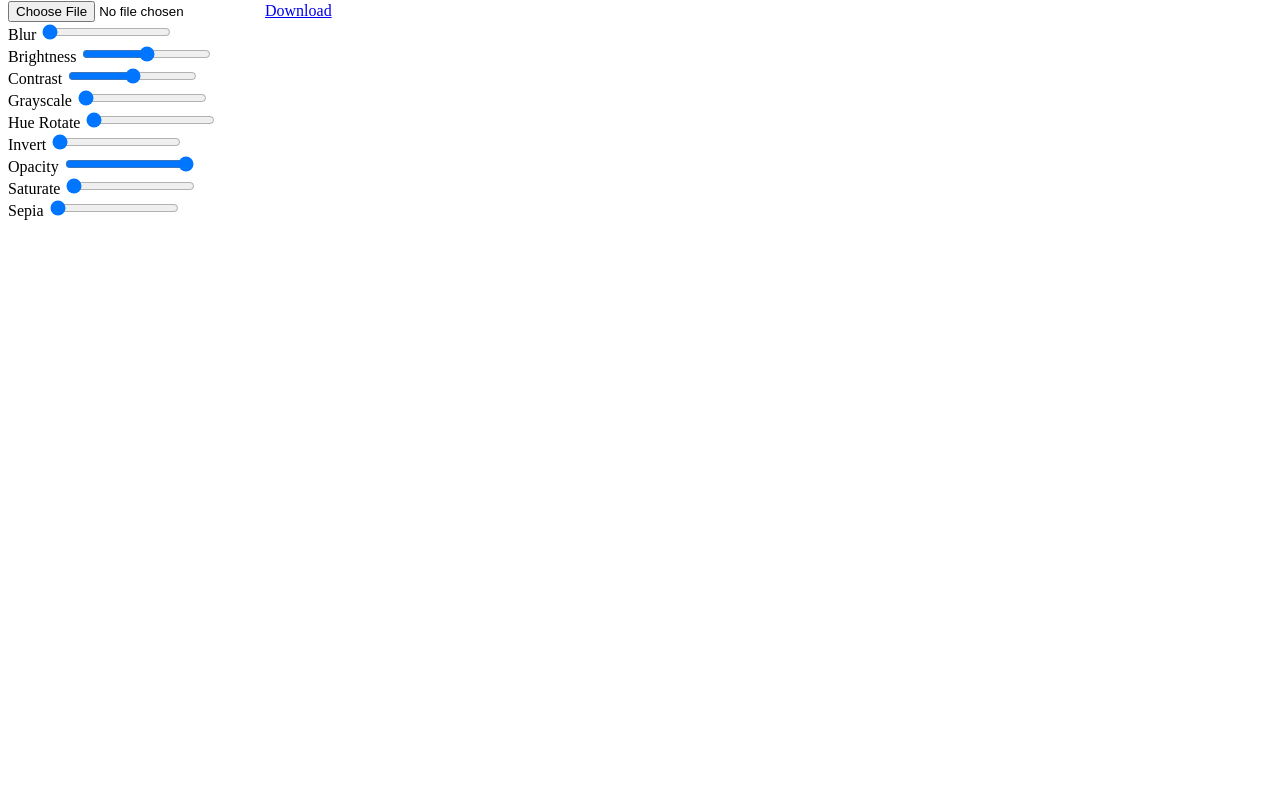
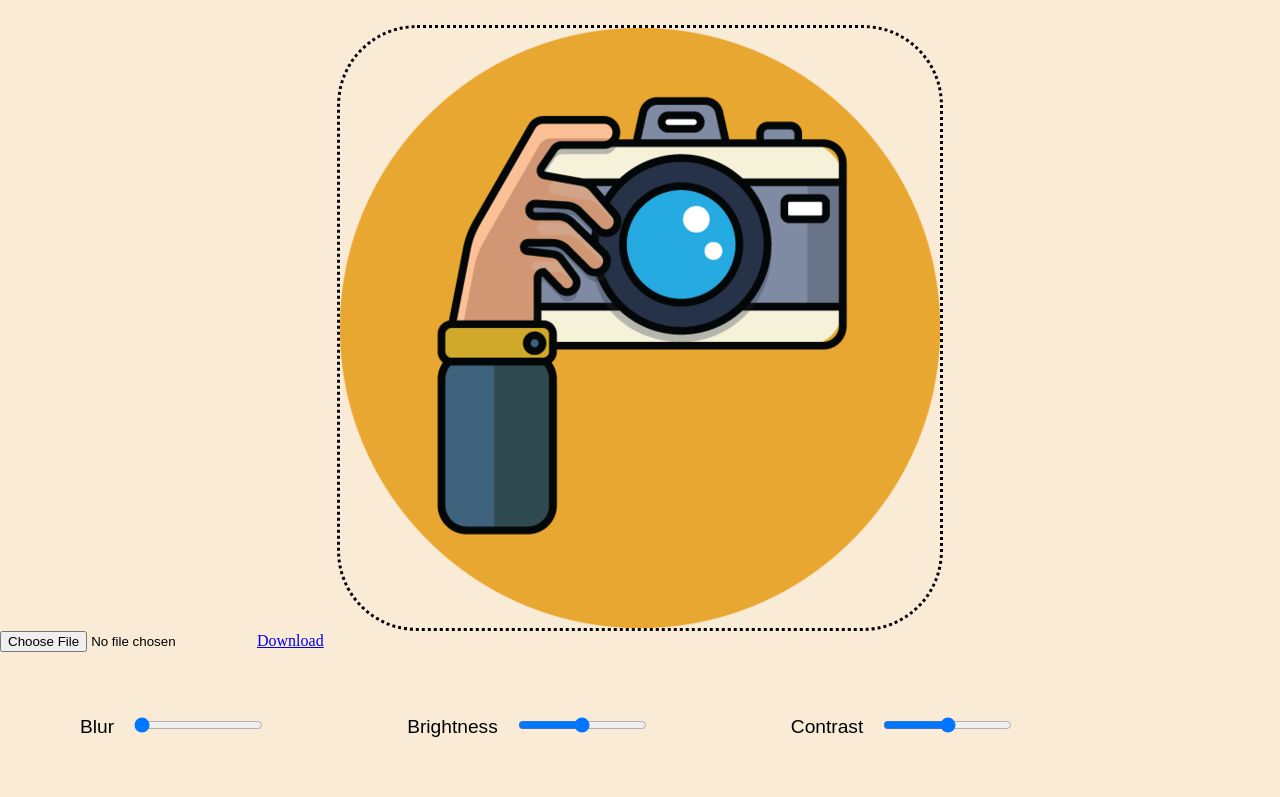
Before and after one commit to CodeUpSubodh/ShutterEdits, a website: page index.html in a window 1280 px wide. Shown: the part 99-896 px from the top of the page. Before the commit the page ends 800 px from the top, so only its background shows below. Drawn offline with Linux system fonts and the light colour scheme; the site is published under a folder, as on GitHub Pages, so addresses that start at the root find nothing.

Commit message:
Changes Applied

```diff
--- a/index.html
+++ b/index.html
@@ -5,7 +5,7 @@
   <meta http-equiv="X-UA-Compatible" content="IE=edge">
   <meta name="viewport" content="width=device-width, initial-scale=1.0">
   <title>Sutter Edits</title>
-  <link rel="stylesheet" href="/ew.css">
+  <link rel="stylesheet" href="./ew.css">
 </head>
 <body>
   <header>
@@ -14,11 +14,11 @@
       </div>
   </header>
   <div class="imagecontainer">
-  <img id="img" src="/default.png" width="auto" height="auto" >
+  <img id="img" src="./default.png" width="auto" height="auto" >
 </div>
 <div class="inputs">
   <input type="file" id="file" accept="image/jpeg, image/png, image/jpg" onchange="refresh()">
-  <a href="/Sample.jpg" download>Download</a>
+  <a href="./Sample.jpg" download>Download</a>
 
 </div>
 <div class="ranges">
@@ -61,7 +61,7 @@
 	<input type="range" min="0" max="100" value="0" step="1" onchange="applyFilter()" data-filter="sepia" data-scale="%"><br>
 </div>
 </div>
-<script src="ew.js">
+<script src="./ew.js">
 
   </script>
 
```
